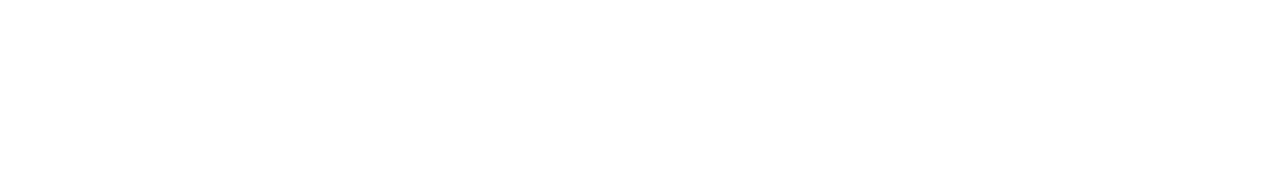
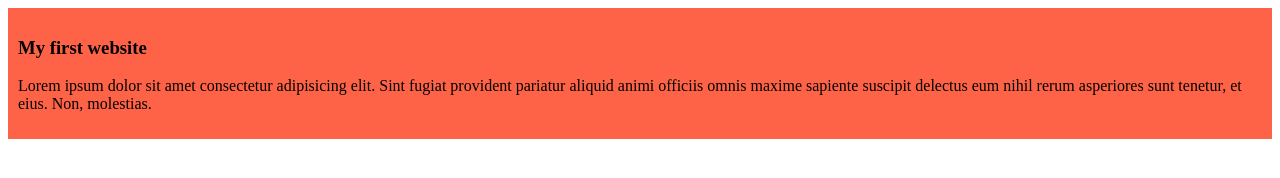
Before and after one commit to Istiak-Ahmed01/my-simple-website, a plain HTML site: page index.html in a window 1280 px wide. Drawn offline with Linux system fonts and the light colour scheme.

Commit message:
added the first  blog

```diff
--- a/index.html
+++ b/index.html
@@ -4,8 +4,12 @@
     <meta charset="UTF-8">
     <meta name="viewport" content="width=device-width, initial-scale=1.0">
     <title>My Simple Website</title>
+    <link rel="stylesheet" href="styles/blog.css">
 </head>
 <body>
-
+    <div>
+        <h3>My first website</h3>
+        <p>Lorem ipsum dolor sit amet consectetur adipisicing elit. Sint fugiat provident pariatur aliquid animi officiis omnis maxime sapiente suscipit delectus eum nihil rerum asperiores sunt tenetur, et eius. Non, molestias.</p>
+    </div>
 </body>
 </html>
--- /dev/null
+++ b/styles/blog.css
@@ -0,0 +1,4 @@
+div{
+    background-color: tomato;
+    padding: 10px;
+}
```
